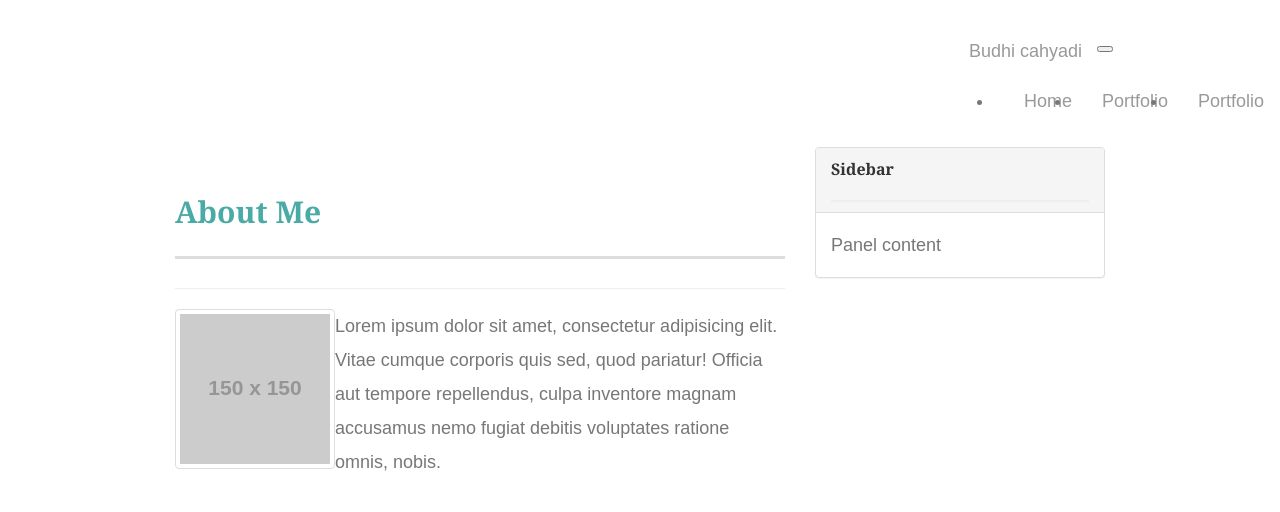
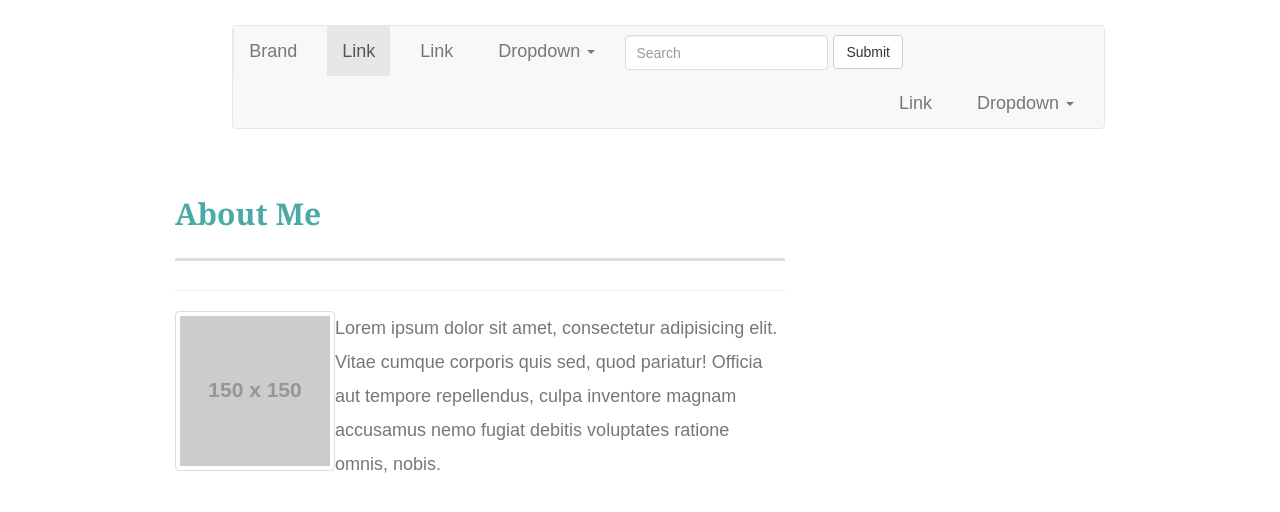
Before and after one commit to tiger2877/Bootstrap-Portfolio, a plain HTML site: page index.html in a window 1280 px wide. Drawn offline with nearby package versions, Linux system fonts and the light colour scheme; placeholder pictures from the web are drawn by us.

Commit message:
i made some changes

```diff
--- a/index.html
+++ b/index.html
@@ -13,32 +13,65 @@
 </head>
 
 <body>
+    <header id="masterhead">
+        <div class="container">
+          <nav class="navbar navbar-default">
+            <div class="container-fluid">
+              <!-- Brand and toggle get grouped for better mobile display -->
+              <div class="navbar-header">
+                <button type="button" class="navbar-toggle collapsed" data-toggle="collapse" data-target="#bs-example-navbar-collapse-1" aria-expanded="false">
+                  <span class="sr-only">Toggle navigation</span>
+                  <span class="icon-bar"></span>
+                  <span class="icon-bar"></span>
+                  <span class="icon-bar"></span>
+                </button>
+                <a class="navbar-brand" href="#">Brand</a>
+              </div>
 
-  <!-- Static navbar -->
-  <nav class="navbar navbar-expand-lg navbar-dark bg-dark">
-      <a class="navbar-brand" href="#">Budhi cahyadi</a>
-      <button class="navbar-toggler" data-toggle="collapse" data-target="#navbarSupportedContent" aria-controls="navbarSupportedContent" aria-expanded="false" aria-label="Toggle navigation">
-        <span class="navbar-toggler-icon"></span>
-      </button>
-
-      <div class="collapse navbar-collapse" id="navbarSupportedContent">
-        <ul class="navbar-nav mr-auto">
-          <li class="nav-item active">
-            <a class="nav-link" href="#">Home <span class="sr-only">(current)</span></a>
-
-          </li>
-          <li class="nav-item active">
-            <a class="nav-link" href="#">Portfolio <span class="sr-only">(current)</span></a>
-          </li>
-          <li class="nav-item active">
-            <a class="nav-link" href="#">Portfolio <span class="sr-only">(current)</span></a>
-          </li>
-        </ul>
-
-      </div>
-    </nav>
+              <!-- Collect the nav links, forms, and other content for toggling -->
+              <div class="collapse navbar-collapse" id="bs-example-navbar-collapse-1">
+                <ul class="nav navbar-nav">
+                  <li class="active"><a href="#">Link <span class="sr-only">(current)</span></a></li>
+                  <li><a href="#">Link</a></li>
+                  <li class="dropdown">
+                    <a href="#" class="dropdown-toggle" data-toggle="dropdown" role="button" aria-haspopup="true" aria-expanded="false">Dropdown <span class="caret"></span></a>
+                    <ul class="dropdown-menu">
+                      <li><a href="#">Action</a></li>
+                      <li><a href="#">Another action</a></li>
+                      <li><a href="#">Something else here</a></li>
+                      <li role="separator" class="divider"></li>
+                      <li><a href="#">Separated link</a></li>
+                      <li role="separator" class="divider"></li>
+                      <li><a href="#">One more separated link</a></li>
+                    </ul>
+                  </li>
+                </ul>
+                <form class="navbar-form navbar-left">
+                  <div class="form-group">
+                    <input type="text" class="form-control" placeholder="Search">
+                  </div>
+                  <button type="submit" class="btn btn-default">Submit</button>
+                </form>
+                <ul class="nav navbar-nav navbar-right">
+                  <li><a href="#">Link</a></li>
+                  <li class="dropdown">
+                    <a href="#" class="dropdown-toggle" data-toggle="dropdown" role="button" aria-haspopup="true" aria-expanded="false">Dropdown <span class="caret"></span></a>
+                    <ul class="dropdown-menu">
+                      <li><a href="#">Action</a></li>
+                      <li><a href="#">Another action</a></li>
+                      <li><a href="#">Something else here</a></li>
+                      <li role="separator" class="divider"></li>
+                      <li><a href="#">Separated link</a></li>
+                    </ul>
+                  </li>
+                </ul>
+              </div><!-- /.navbar-collapse -->
+            </div><!-- /.container-fluid -->
+          </nav>
+      </header>
 
       <!-- Content here -->
+      <!-- Main Body goes in Container -->
       <div class="container">
         <div class="row">
           <div class="col-sm-8">
@@ -57,20 +90,8 @@
               </div>
             </div>
           </div>
-          <div class="col-sm-4">
-            <div class="panel panel-default">
-              <div class="panel-heading">
-                <h3 class="panel-title">Sidebar</h3>
-              </div>
-              <div class="panel-body">
-                Panel content
-              </div>
-            </div>
-          </div>
-        </div>
+         </div>
       </div>
-      <!-- Main Body goes in Container -->
-
 
 </body>
 
```
Also changed, not shown: test.html (added, +66 -0 lines).
